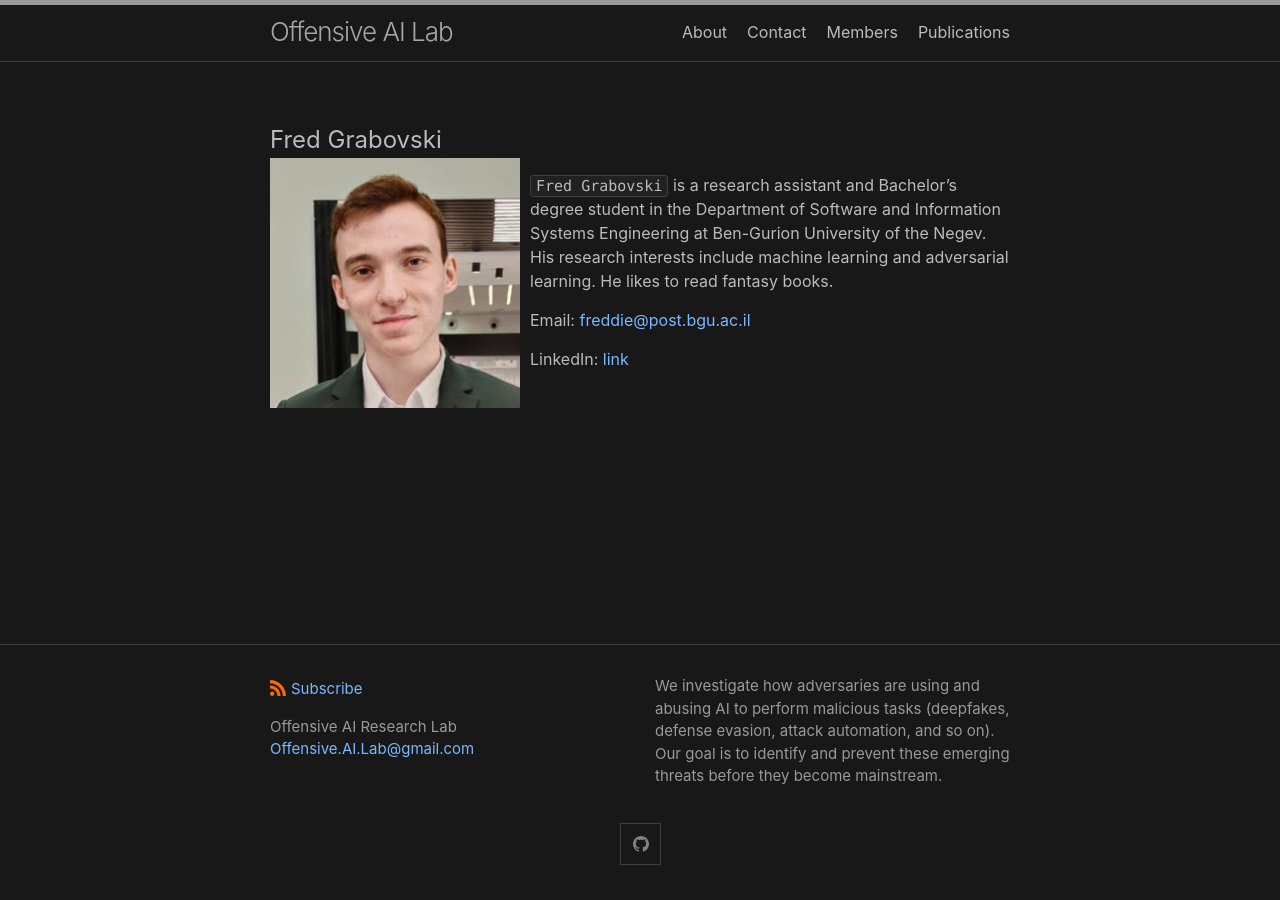
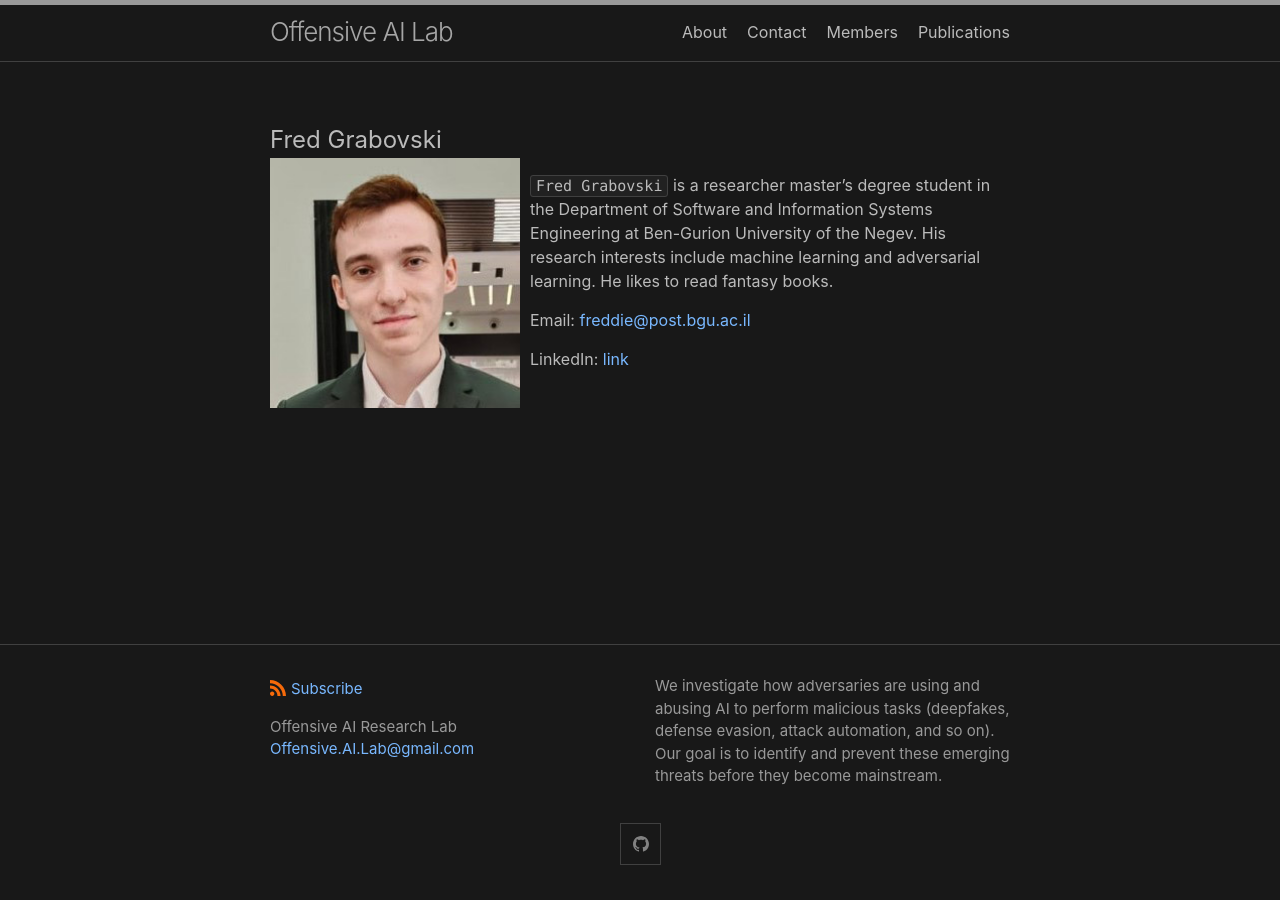
Before and after one commit to Offensive-AI-Lab/Offensive-AI-Lab.github.io, a Jekyll site: the page built from members/fred.grabovski.md, in a window 1280 px wide. Built offline with Jekyll 4.4.1, drawn with Linux system fonts in a browser that asks for light colours.

Commit message:
Update fred.grabovski.md

```diff
--- a/members/fred.grabovski.md
+++ b/members/fred.grabovski.md
@@ -7,7 +7,7 @@ permalink: /fred.grabovski/
 
 ![image]({{site.baseurl}}/assets/members/fred.grabovski.jpg){: style="float: left; margin-right:10px" width="250px"}
 
-`Fred Grabovski`  is a research assistant and Bachelor’s degree student in the Department of Software and Information Systems Engineering at Ben-Gurion University of the Negev. His research interests include machine learning and adversarial learning. He likes to read fantasy books.
+`Fred Grabovski` is a researcher master's degree student in the Department of Software and Information Systems Engineering at Ben-Gurion University of the Negev. His research interests include machine learning and adversarial learning. He likes to read fantasy books.
 
 Email: [freddie@post.bgu.ac.il](mailto:freddie@post.bgu.ac.il)
 
```
